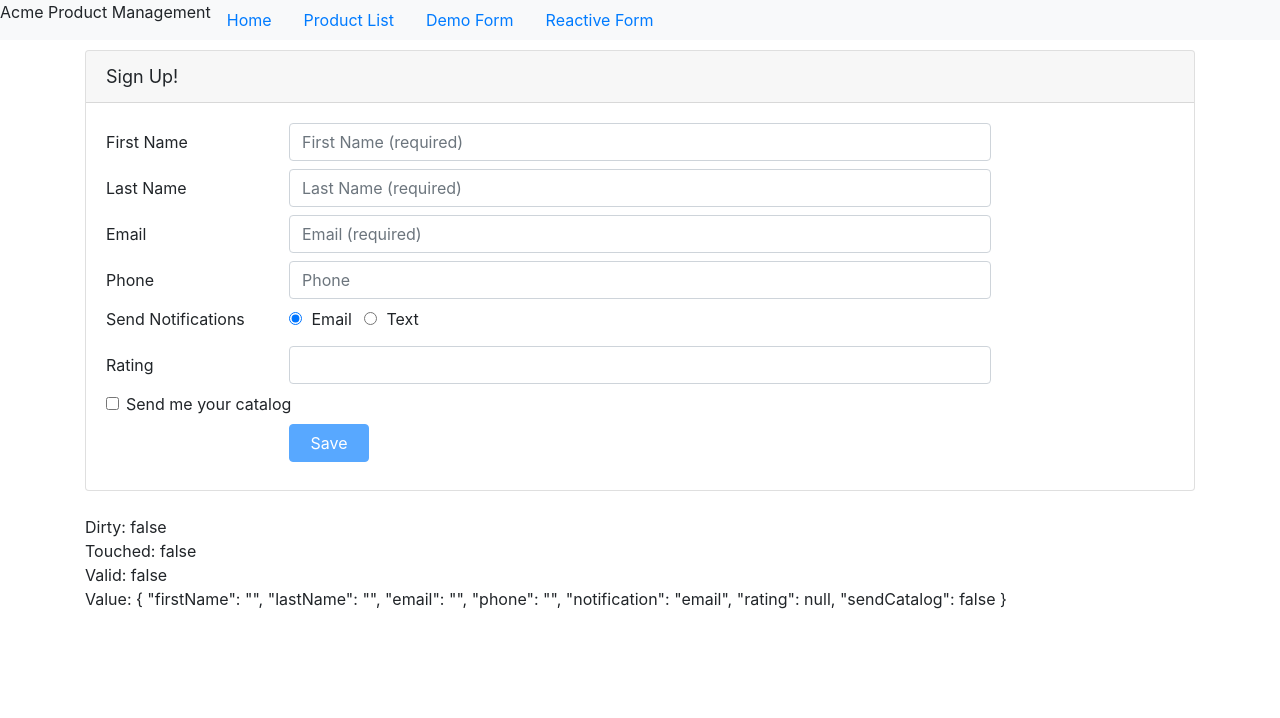
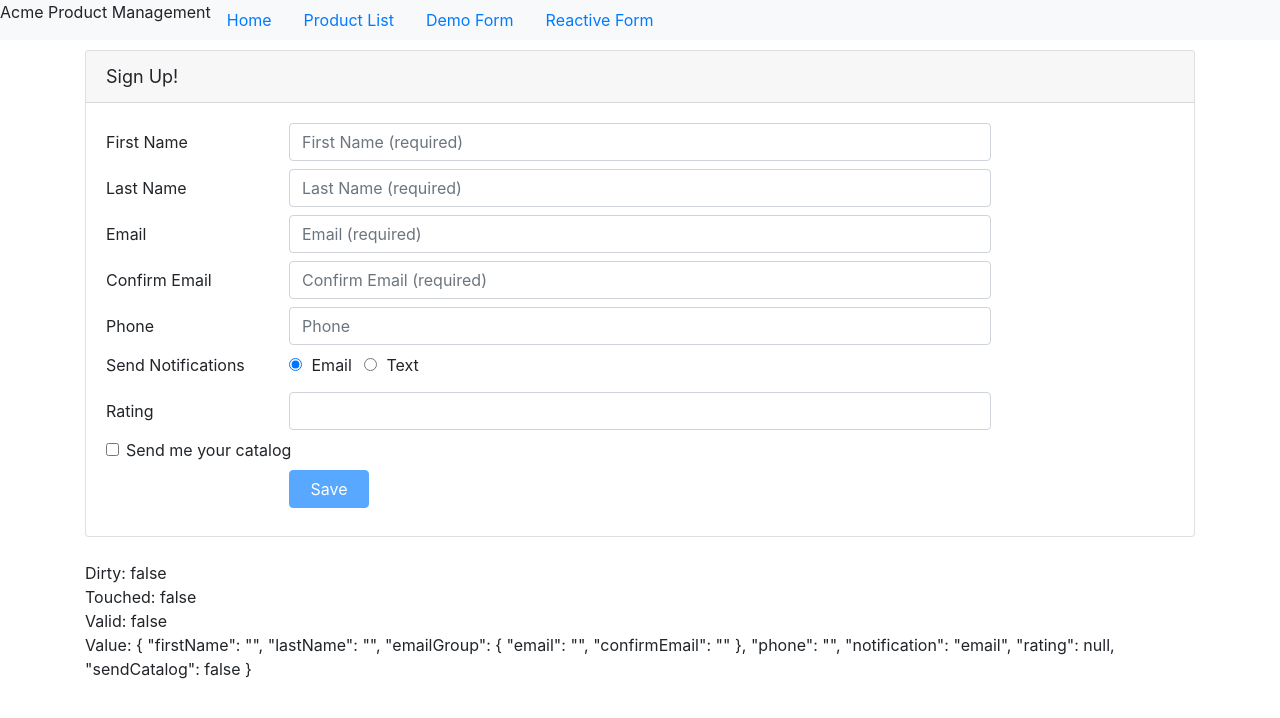
Before and after one commit to RahulKumarParihar/APM, an Angular app: page /reactiveform in a window 1280 px wide. Shown: the top 718 px of the page. Built offline with nearby package versions, Linux system fonts and the light colour scheme.

Commit message:
Cross field validation

```diff
--- a/src/app/form/reactive-demo/reactive-demo.component.html
+++ b/src/app/form/reactive-demo/reactive-demo.component.html
@@ -4,18 +4,12 @@
   </div>
 
   <div class="card-body">
-    <form novalidate
-          (ngSubmit)="save()"
-          [formGroup]="customerForm">
+    <form novalidate (ngSubmit)="save()" [formGroup]="customerForm">
 
       <div class="form-group row mb-2">
-        <label class="col-md-2 col-form-label"
-               for="firstNameId">First Name</label>
+        <label class="col-md-2 col-form-label" for="firstNameId">First Name</label>
         <div class="col-md-8">
-          <input class="form-control"
-                 id="firstNameId"
-                 type="text"
-                 placeholder="First Name (required)"
+          <input class="form-control" id="firstNameId" type="text" placeholder="First Name (required)"
             formControlName="firstName"
             [ngClass]="{'is-invalid': (customerForm.get('firstName').touched || customerForm.get('firstName').dirty) && !customerForm.get('firstName').valid }" />
           <span class="invalid-feedback">
@@ -30,13 +24,9 @@
       </div>
 
       <div class="form-group row mb-2">
-        <label class="col-md-2 col-form-label"
-               for="lastNameId">Last Name</label>
+        <label class="col-md-2 col-form-label" for="lastNameId">Last Name</label>
         <div class="col-md-8">
-          <input class="form-control"
-                 id="lastNameId"
-                 type="text"
-                 placeholder="Last Name (required)"
+          <input class="form-control" id="lastNameId" type="text" placeholder="Last Name (required)"
             formControlName="lastName"
             [ngClass]="{'is-invalid': (customerForm.get('lastName').touched || customerForm.get('lastName').dirty) && !customerForm.get('lastName').valid }" />
           <span class="invalid-feedback">
@@ -50,36 +40,48 @@
         </div>
       </div>
 
+      <div formGroupName="emailGroup">
         <div class="form-group row mb-2">
-        <label class="col-md-2 col-form-label"
-               for="emailId">Email</label>
+          <label class="col-md-2 col-form-label" for="emailId">Email</label>
           <div class="col-md-8">
-          <input class="form-control"
-                 id="emailId"
-                 type="email"
-                 placeholder="Email (required)"
-                 formControlName = "email"
-                 [ngClass]="{'is-invalid': (customerForm.get('email').touched || customerForm.get('email').dirty) && !customerForm.get('email').valid }" />
+            <input class="form-control" id="emailId" type="email" placeholder="Email (required)" formControlName="email"
+              [ngClass]="{'is-invalid': customerForm.get('emailGroup').errors || ((customerForm.get('emailGroup.email').touched || customerForm.get('emailGroup.email').dirty) && !customerForm.get('emailGroup.email').valid) }" />
             <span class="invalid-feedback">
-            <span *ngIf="customerForm.get('email').errors?.required">
+              <span *ngIf="customerForm.get('emailGroup.email').errors?.required">
                 Please enter your email address.
               </span>
-            <span *ngIf="customerForm.get('email').errors?.email">
+              <span *ngIf="customerForm.get('emailGroup.email').errors?.email">
                 Please enter a valid email address.
+              </span>
+              <span *ngIf="customerForm.get('emailGroup').errors?.match">
+                Email and confirm email don't match.
               </span>
             </span>
           </div>
         </div>
 
         <div class="form-group row mb-2">
-        <label class="col-md-2 col-form-label"
-               for="phoneId">Phone</label>
+          <label class="col-md-2 col-form-label" for="emailId">Confirm Email</label>
           <div class="col-md-8">
-          <input class="form-control"
-                 id="phoneId"
-                 type="tel"
-                 placeholder="Phone"
-                 formControlName = "phone"
+            <input class="form-control" id="confirmEmailId" type="email" placeholder="Confirm Email (required)"
+              formControlName="confirmEmail"
+              [ngClass]="{'is-invalid': customerForm.get('emailGroup').errors || ((customerForm.get('emailGroup.confirmEmail').touched || customerForm.get('emailGroup.confirmEmail').dirty) && !customerForm.get('emailGroup.confirmEmail').valid) }" />
+            <span class="invalid-feedback">
+              <span *ngIf="customerForm.get('emailGroup.confirmEmail').errors?.required">
+                Please enter your confirm email address.
+              </span>
+              <span *ngIf="customerForm.get('emailGroup').errors?.match">
+                Email and confirm email don't match.
+              </span>
+            </span>
+          </div>
+        </div>
+      </div>
+
+      <div class="form-group row mb-2">
+        <label class="col-md-2 col-form-label" for="phoneId">Phone</label>
+        <div class="col-md-8">
+          <input class="form-control" id="phoneId" type="tel" placeholder="Phone" formControlName="phone"
             [ngClass]="{'is-invalid': (customerForm.get('phone').touched || customerForm.get('phone').dirty) && !customerForm.get('phone').valid }" />
           <span class="invalid-feedback">
             <span *ngIf="customerForm.get('phone').errors?.required">
@@ -90,32 +92,27 @@
       </div>
 
       <div class="form-group row mb-2">
-        <label class="col-md-2 col-form-label pt-0"
-               >Send Notifications</label>
+        <label class="col-md-2 col-form-label pt-0">Send Notifications</label>
         <div class="col-md-8">
           <div class="form-check form-check-inline">
             <label class="form-check-label">
-              <input class="form-check-input"
-              type="radio" value="email" formControlName = "notification" (click)="setNotification('email')"> Email
+              <input class="form-check-input" type="radio" value="email" formControlName="notification"
+                (click)="setNotification('email')"> Email
             </label>
           </div>
           <div class="form-check form-check-inline">
             <label class="form-check-label">
-              <input class="form-check-input"
-              type="radio" value="text" formControlName = "notification" (click)="setNotification('text')"> Text
+              <input class="form-check-input" type="radio" value="text" formControlName="notification"
+                (click)="setNotification('text')"> Text
             </label>
           </div>
         </div>
       </div>
 
       <div class="form-group row mb-2">
-        <label class="col-md-2 col-form-label"
-               for="ratingId">Rating</label>
+        <label class="col-md-2 col-form-label" for="ratingId">Rating</label>
         <div class="col-md-8">
-          <input class="form-control"
-                 id="ratingId"
-                 type="number"
-                 formControlName = "rating"
+          <input class="form-control" id="ratingId" type="number" formControlName="rating"
             [ngClass]="{'is-invalid': (customerForm.get('rating').touched || customerForm.get('rating').dirty) && !customerForm.get('rating').valid }" />
           <span class="invalid-feedback">
             <span *ngIf="customerForm.get('rating').errors?.required">
@@ -129,10 +126,8 @@
         <div class="col-md-8">
           <div class="form-check">
             <label class="form-check-label">
-              <input class="form-check-input"
-                     id="sendCatalogId"
-                     type="checkbox"
-                     formControlName="sendCatalog"> Send me your catalog
+              <input class="form-check-input" id="sendCatalogId" type="checkbox" formControlName="sendCatalog"> Send me
+              your catalog
             </label>
           </div>
         </div>
@@ -244,9 +239,7 @@
  -->
       <div class="form-group row mb-2">
         <div class="offset-md-2 col-md-4">
-          <button class="btn btn-primary mr-3"
-                  type="submit"
-                  style="width:80px"
+          <button class="btn btn-primary mr-3" type="submit" style="width:80px"
             [title]="customerForm.valid ? 'Save your entered data' : 'Disabled until the form data is valid'"
             [disabled]="!customerForm.valid">
             Save
--- a/src/app/form/reactive-demo/reactive-demo.component.ts
+++ b/src/app/form/reactive-demo/reactive-demo.component.ts
@@ -1,6 +1,20 @@
 import { Component, OnInit } from '@angular/core';
 import { Customer } from '../customer';
 import { FormGroup, FormBuilder, Validators, AbstractControl, ValidatorFn } from '@angular/forms';
+
+function emailMatcher(c: AbstractControl): { [key: string]: boolean } | null {
+  const emailControl = c.get('email');
+  const confirmEmailControl = c.get('confirmEmail');
+
+  if (emailControl.pristine || confirmEmailControl.pristine) {
+    return null;
+  }
+
+  if (emailControl.value === confirmEmailControl.value) {
+    return null;
+  }
+  return { match: true };
+}
 
 function ratingRange(min: number, max: number): ValidatorFn {
   return (c: AbstractControl): { [key: string]: boolean } | null => {
@@ -25,7 +39,10 @@
     this.customerForm = this.fb.group({
       firstName: ['', [Validators.required, Validators.minLength(3)]],
       lastName: ['', [Validators.required, Validators.maxLength(50)]],
-      email: ['', [Validators.required, Validators.email]],
+      emailGroup: this.fb.group({
+        email: ['', [Validators.required, Validators.email]],
+        confirmEmail: ['', Validators.required]
+      },{validators: emailMatcher}),
       phone: '',
       notification: 'email',
       rating: [null, ratingRange(1, 5)],
```
Lines whose indentation alone changed are shown as unchanged.
